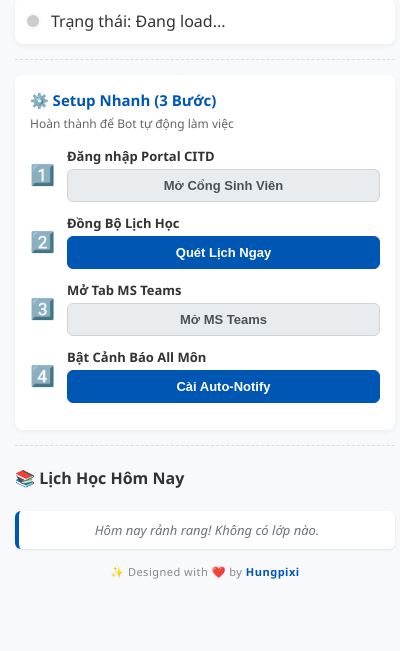
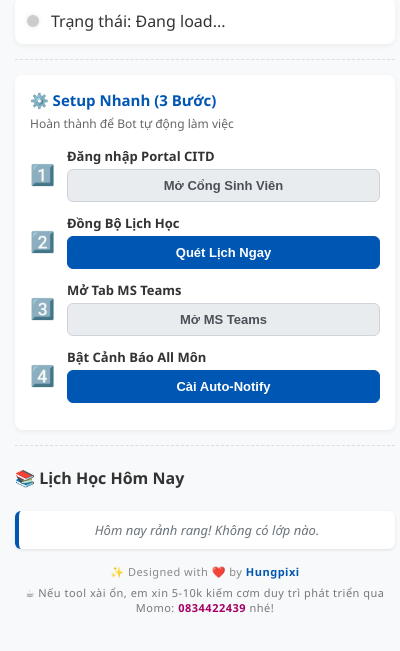
Before and after one commit to hungpixi/UIT-Assistant, a browser extension: page popup.html in a window 400 px wide. Shown: the part 77-728 px from the top of the page. Drawn offline with Linux system fonts and the light colour scheme.

Commit message:
chore: add subtle momo donation message

```diff
--- a/popup.html
+++ b/popup.html
@@ -76,8 +76,11 @@
     </ul>
   </div>
 
-  <div class="credit">
+  <div class="credit" style="text-align: center;">
     ✨ Designed with ❤️ by <a href="http://zalo.me/0834422439" target="_blank" style="color: #0056b3; font-weight: bold; text-decoration: none;">Hungpixi</a>
+    <div style="font-size: 11px; color: #777; margin-top: 6px; font-weight: normal;">
+      ☕ Nếu tool xài ổn, em xin 5-10k kiếm cơm duy trì phát triển qua Momo: <b style="color: #a50064; user-select: all;">0834422439</b> nhé!
+    </div>
   </div>
 
   <script src="popup.js"></script>
```
